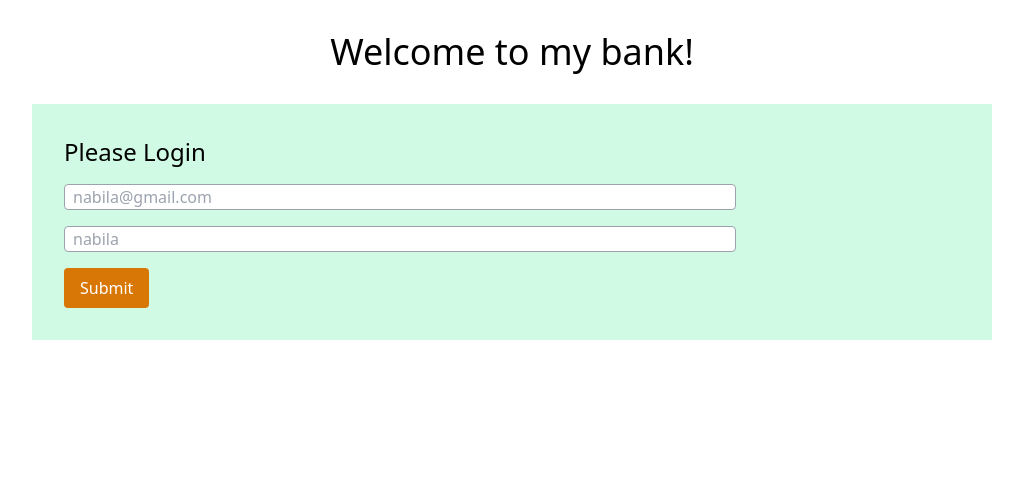
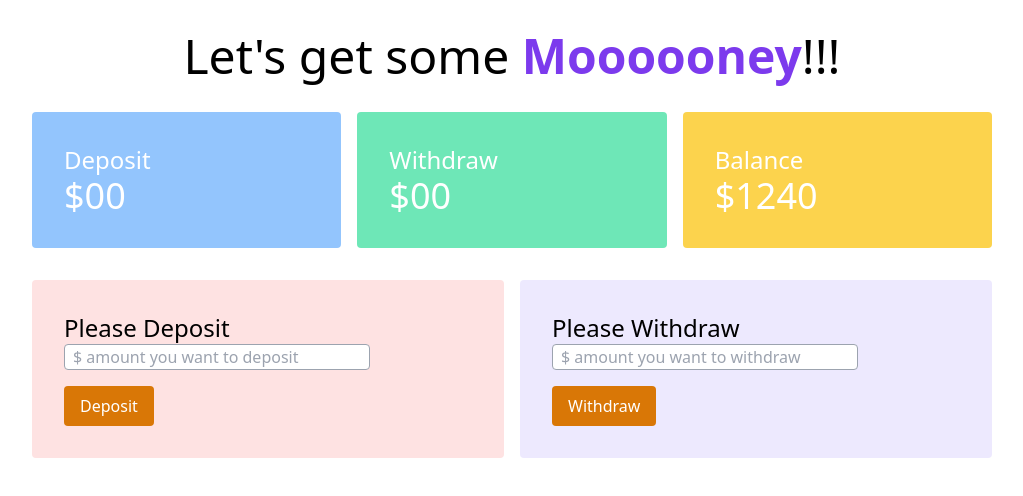
Before and after one commit to QNabila/personal-bank, a plain HTML site: page index.html in a window 1280 px wide. Shown: the whole page, without its empty margins (128-1151 px from the left). Drawn offline with nearby package versions, Linux system fonts and the light colour scheme.

Commit message:
new change

```diff
--- a/index.html
+++ b/index.html
@@ -1,30 +1,63 @@
 <!DOCTYPE html>
 <html lang="en">
+
 <head>
     <meta charset="UTF-8">
     <meta http-equiv="X-UA-Compatible" content="IE=edge">
     <meta name="viewport" content="width=device-width, initial-scale=1.0">
-    <title>Document</title>
+    <title>Banking Page</title>
     <link href="https://unpkg.com/tailwindcss@^2/dist/tailwind.min.css" rel="stylesheet">
+</head>
 
-</head>
 <body>
     <header>
-        <h1 class="text-4xl text-center mt-8">Welcome to my bank!</h1>
+        <h1 class="text-5xl text-center mt-8">Let's get some <span
+                class="font-semibold	text-purple-600">Moooooney</span>!!!</h1>
     </header>
-    <main>
-        <section class="bg-green-100 w-3/4 p-8 mx-auto mt-8">
-            <h3 class="text-2xl mb-4">Please Login</h3>
-            <div>
-                <input id="user-email" class="border block border-gray-400	rounded w-3/4 mb-4 px-2" type="text"
-                    placeholder="nabila@gmail.com">
-                <input id="user-password" class="border block border-gray-400	rounded w-3/4 mb-4 px-2" type="password"
-                    name="" id="" placeholder="nabila">
-                <button id="login-submit" class="bg-yellow-600 px-4 rounded py-2 text-white font-medium">Submit</button>
+    <main class="w-3/4 mx-auto">
+        <!-- Balance and Transaction -->
+        <section class="mt-8">
+            <div class="grid grid-cols-3 gap-4 text-white">
+                <div class="bg-blue-300 p-8 rounded">
+                    <h3 class="text-2xl">Deposit</h3>
+                    <h4 class="text-4xl">$<span id="deposit-total">00</span> </h4>
+                </div>
+                <div class="bg-green-300 p-8 rounded">
+                    <h3 class="text-2xl">Withdraw</h3>
+                    <h4 class="text-4xl">$<span id="withdraw-total">00</span></h4>
+                </div>
+                <div class="bg-yellow-300 p-8 rounded">
+                    <h3 class="text-2xl">Balance</h3>
+                    <h4 class="text-4xl">$<span id="balance-total">1240</span></h4>
+                </div>
+
+            </div>
+        </section>
+        <!-- Deposit and Withdraw -->
+        <section class="mt-8">
+            <div class="grid grid-cols-2 gap-4">
+                <div class="bg-red-100 p-8 rounded">
+                    <h3 class="text-2xl">Please Deposit</h3>
+                    <div>
+                        <input id="deposit-input" class="border block border-gray-400	rounded w-3/4 mb-4 px-2"
+                            type="text" placeholder="$ amount you want to deposit">
+                        <button id="deposit-button"
+                            class="bg-yellow-600 px-4 rounded py-2 text-white font-medium">Deposit</button>
+                    </div>
+                </div>
+                <div class="bg-purple-100 p-8 rounded">
+                    <h3 class="text-2xl">Please Withdraw</h3>
+                    <div>
+                        <input id="withdraw-input" class="border block border-gray-400	rounded w-3/4 mb-4 px-2"
+                            type="text" placeholder="$ amount you want to withdraw">
+                        <button id="withdraw-button"
+                            class="bg-yellow-600 px-4 rounded py-2 text-white font-medium">Withdraw</button>
+                    </div>
+                </div>
             </div>
         </section>
     </main>
+    <script src="js/banking.js"></script>
+</body>
 
-    <script src="js/login.js"></script>
-</body>
 </html>
```
Also changed, not shown: banking.html (deleted, +0 -63 lines).
